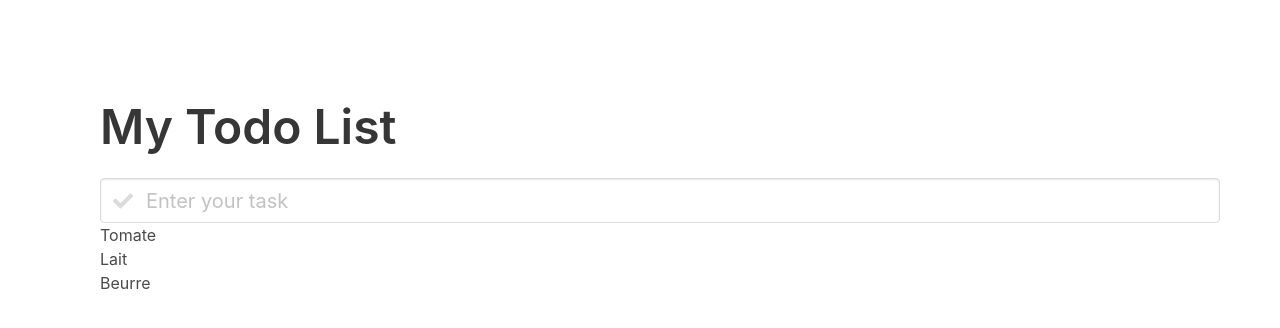
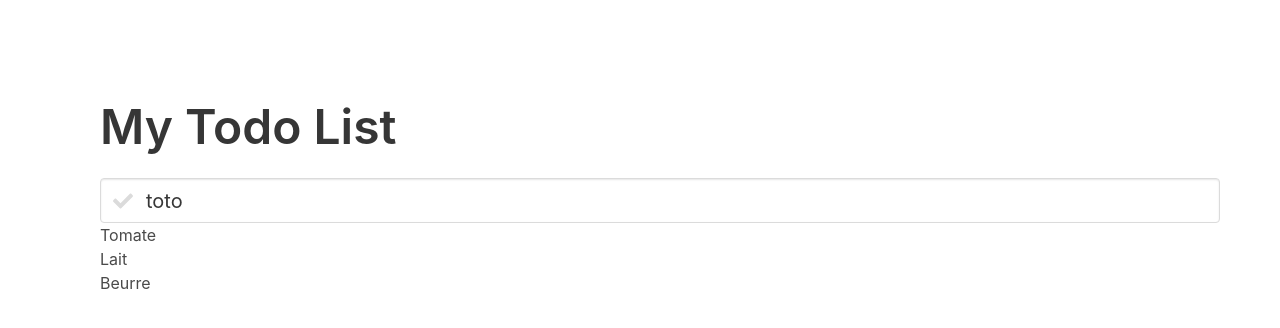
Before and after one commit to HachemiH/todo-components, a Vue app: page / in a window 1280 px wide. Shown: the top 328 px of the page. Built offline with nearby package versions, Linux system fonts and the light colour scheme.

Commit message:
Etape 12 : Brancher un v-model dans la balise TodoInputText dans le composant TodoList.vue

```diff
--- a/src/components/TodoInputText.vue
+++ b/src/components/TodoInputText.vue
@@ -1,6 +1,6 @@
 <template>
   <div class="control has-icons-left has-icons-right">
-    <input class="input is-medium" type="text" placeholder="Enter your task" />
+    <input class="input is-medium" type="text" :value="value" placeholder="Enter your task" />
     <span class="icon is-left">
       <i class="fas fa-check"></i>
     </span>
@@ -8,7 +8,9 @@
 </template>
 
 <script>
-export default {};
+export default {
+  props: ["value"]
+};
 </script>
 
 <style>
--- a/src/components/TodoList.vue
+++ b/src/components/TodoList.vue
@@ -1,6 +1,6 @@
 <template>
   <div>
-    <TodoInputText />
+    <TodoInputText v-model="newTodoText" />
     <TodoListItem :todos="todos" />
   </div>
 </template>
@@ -16,6 +16,7 @@ export default {
   },
   data() {
     return {
+      newTodoText: "toto",
       todos: ["Tomate", "Lait", "Beurre"]
     };
   }
```
